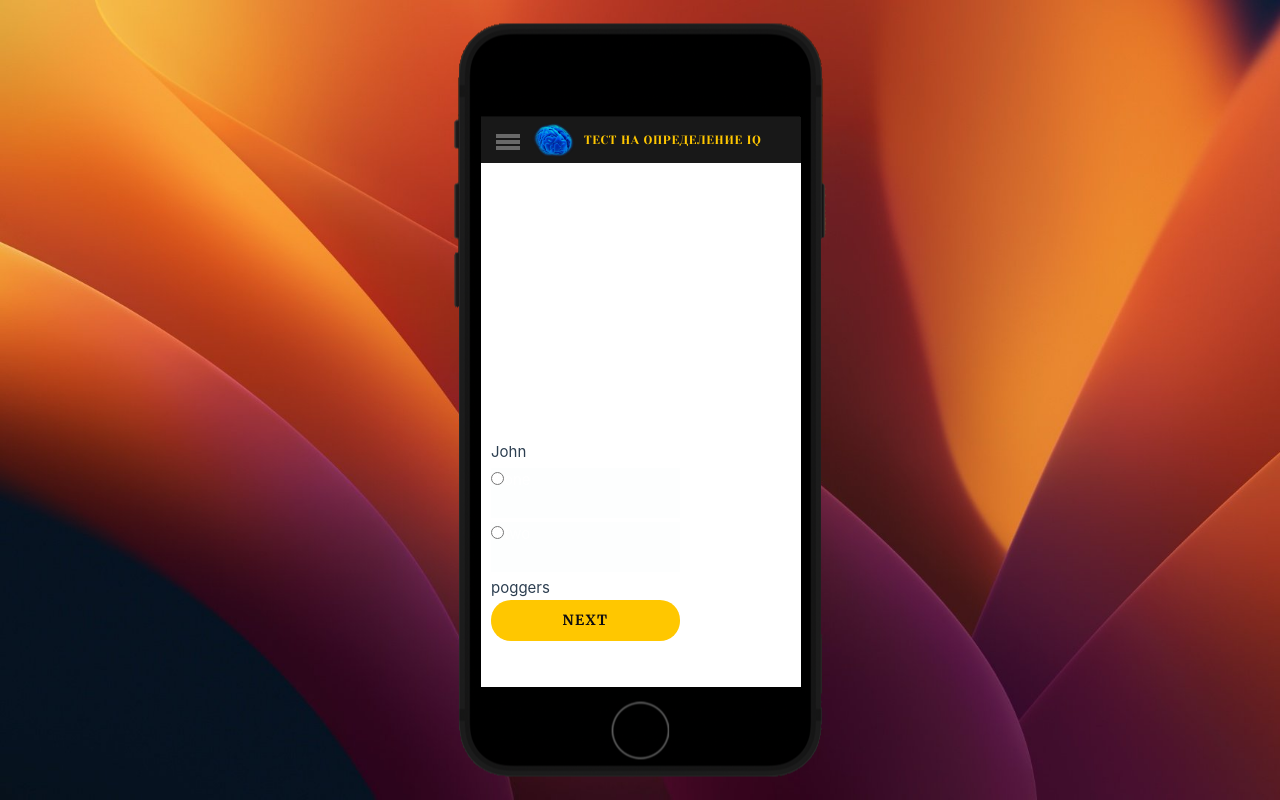
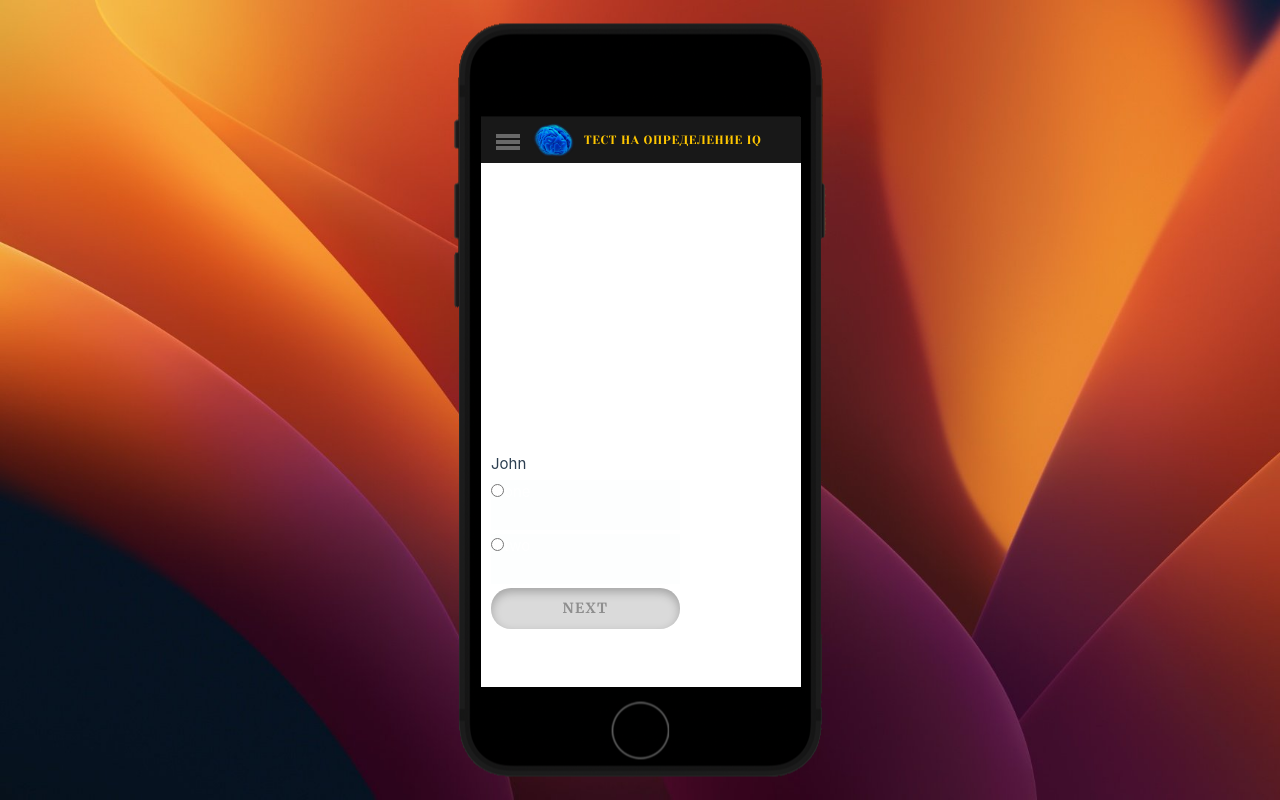
Before and after one commit to kulakdev/abcmobile-vue, a Vue app: page /test in a window 1280 px wide. Built offline with nearby package versions, Linux system fonts and the light colour scheme.

Commit message:
removed debug text

```diff
--- a/src/components/ButtonComponent.vue
+++ b/src/components/ButtonComponent.vue
@@ -44,4 +44,11 @@ export default {
   box-shadow: inset 0px 4px 10px rgba(0, 0, 0, 0.25);
   border-radius: 20px;
 }
+
+.buttonStyle:disabled {
+  background: #dadada;
+  color: #8e8e8e;
+  box-shadow: inset 0px 4px 10px rgba(0, 0, 0, 0.25);
+  border-radius: 20px;
+}
 </style>
--- a/src/views/TestPage.vue
+++ b/src/views/TestPage.vue
@@ -9,7 +9,6 @@
       </div>
     </div>
 
-    <div>poggers</div>
     <div v-if="selectedPage.image">
       <img style="width: 100px" :src="selectedPage.image" />
     </div>
```
